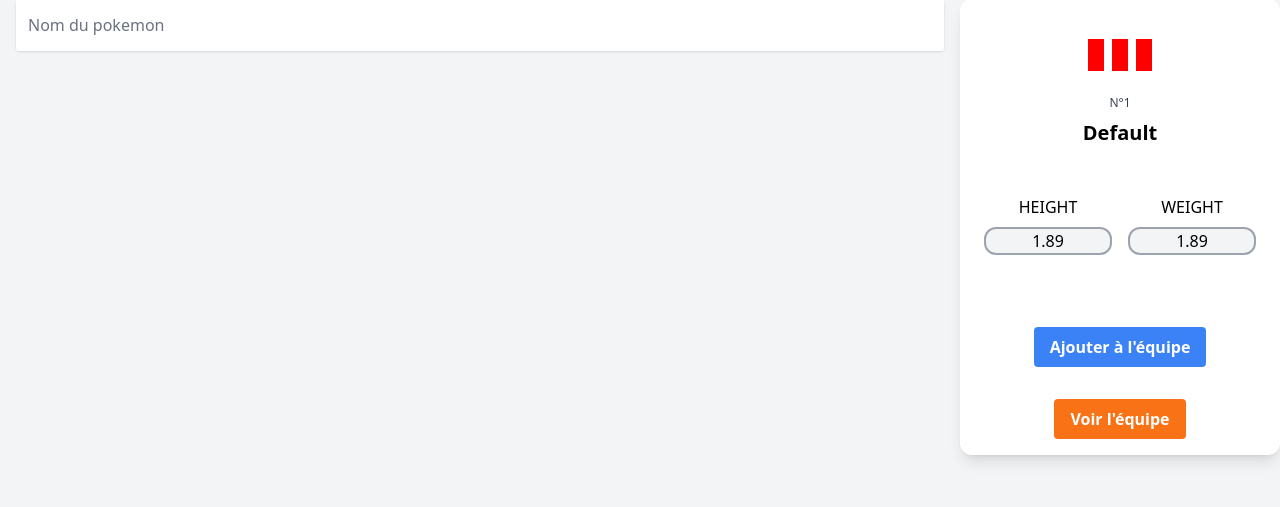
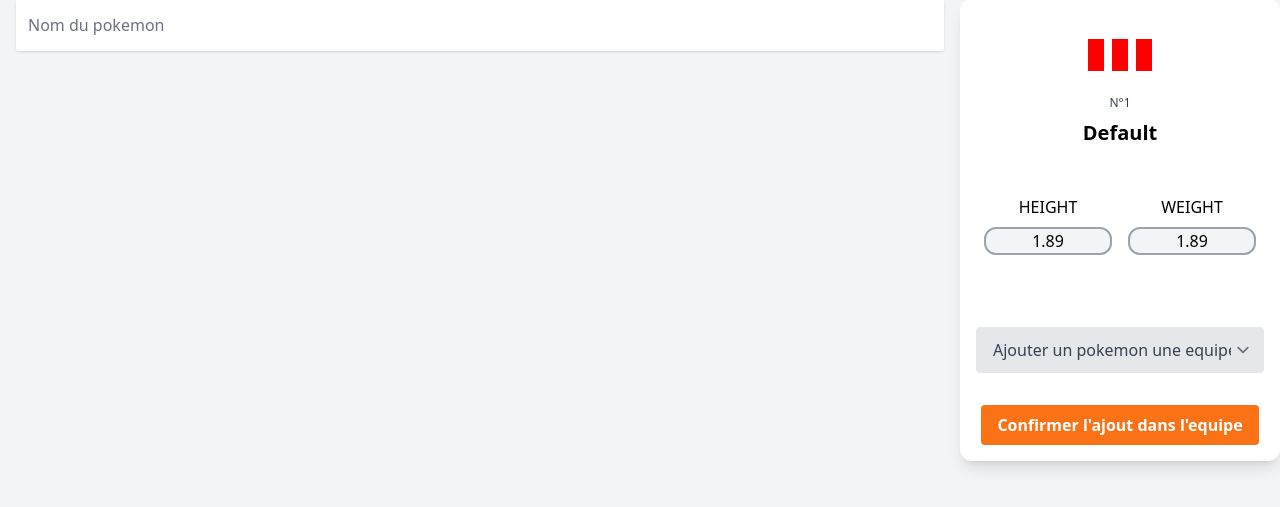
Before and after one commit to marintosti12/pokedex, a Django app: page / in a window 1280 px wide. Shown: the part 122-629 px from the top of the page. Run offline with Django 4.2, Linux system fonts and the light colour scheme; data that the repository does not hold is empty; style sheets or scripts are compiled from the project's sources; some libraries are stand-ins or nearby versions.

Commit message:
add new select to add pokemon in different team

```diff
--- a/home/templates/home/pokemon_description.html
+++ b/home/templates/home/pokemon_description.html
@@ -46,13 +46,16 @@
         </div>
     </div>
     <div class="flex justify-center en mt-8">
-        <button v-on:click="savePokemonInTeam" class="bg-blue-500 hover:bg-blue-700 text-white font-bold py-2 px-4 rounded">
-            Ajouter à l'équipe
-        </button>
+        <select class="block appearance-none w-full bg-gray-200 border border-gray-200 text-gray-700 py-3 px-4 pr-8 rounded leading-tight focus:outline-none focus:bg-white focus:border-gray-500" id="grid-state">
+          <option>Ajouter un pokemon une equipe</option>
+          <option>New Mexico</option>
+          <option>Missouri</option>
+          <option>Texas</option>
+        </select>
     </div>
     <div class="flex justify-center en mt-8">
         <button class="bg-orange-500 hover:bg-blue-700 text-white font-bold py-2 px-4 rounded">
-            Voir l'équipe
+            Confirmer l'ajout dans l'equipe
         </button>
     </div>
 
--- a/static/js/pokedex.js
+++ b/static/js/pokedex.js
@@ -9,6 +9,9 @@ let app = new Vue({
         current_data: null,
         img_src: "",
         loading: false
+    },
+    mounted() {
+      this.greet(1)
     },
     methods: {
         savePokemonInTeam: function ()
```
